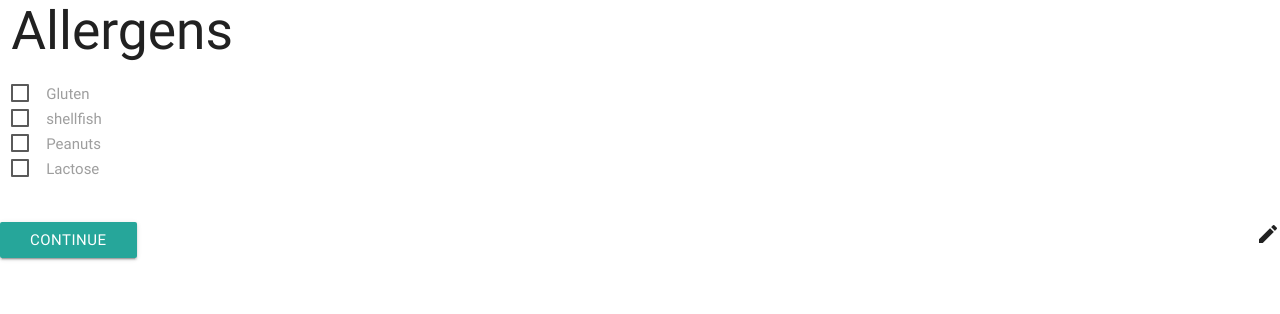
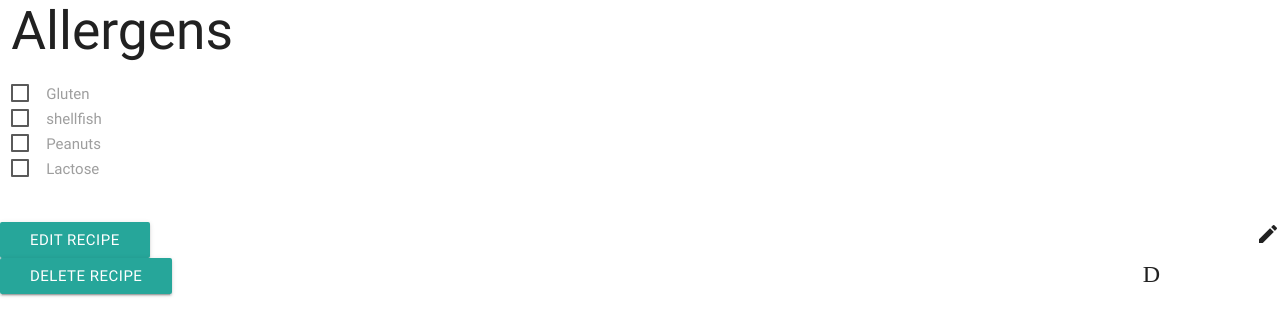
Before and after one commit to Daanivd/msp3, a Flask app: template templates/recipe.html in a window 1280 px wide. Shown: the part 506-820 px from the top of the page. Before the commit the page ends 767 px from the top, so only its background shows below. Run offline with Flask 2, Linux system fonts and the light colour scheme; the template is opened without the code that fills it: most values are stand-ins (such as "Sample title", 1, 10 or a date in 2020); some libraries are stand-ins or nearby versions.

Commit message:
added edit and delete functionality

```diff
--- a/app.py
+++ b/app.py
@@ -12,48 +12,51 @@ mongo = PyMongo(app)
 
 
 @app.route('/')
-@app.route('/search')
+@app.route('/recipes')
 def recipes():
       return render_template("recipes.html", recipes=mongo.db.recipes.find())
 
+
 @app.route('/recipes/<recipe_id>')
 def view_recipe(recipe_id):
-
-    #views = mongo.db.recipes.find_one({"_id": ObjectId(recipe_id)}, {"views": 1, "_id":0})
-    #views = int(views) + 1
-
-    #
     the_recipe =  mongo.db.recipes.find_one({"_id": ObjectId(recipe_id)})
     views = the_recipe['views']
     views = views + 1
     mongo.db.recipes.update_one({"_id": ObjectId(recipe_id)}, {"$set": {"views": views}})
     return render_template('recipe.html', recipe=the_recipe, views=views)
 
+
 @app.route('/create')
 def create():
      return render_template('create.html', types=mongo.db.type.find())
 
-@app.route('/alter/<recipe_id>')
-def alter(recipe_id):
+@app.route('/edit/<recipe_id>')
+def edit(recipe_id):
      the_recipe =  mongo.db.recipes.find_one({"_id": ObjectId(recipe_id)})
      recipes = mongo.db.recipes
-     return render_template('alter.html', recipe=the_recipe)
+     return render_template('edit.html', recipe=the_recipe)
 
-#@app.route('/change_recipe/<recipe_id>', methods=['POST'])
-#def change_recipe(recipe_id):
-#     the_recipe =  mongo.db.recipes.find_one({"_id": ObjectId(recipe_id)})
-#     directions = request.form['directions']
-#     recipeName = request.form['recipe_name']
-#     ingredients =  request.form.getlist('ingredients')
-#     allergens = request.form.getlist('allergens')
-#     keywords = request.form.getlist('keywords')
-#     the_recipe.update_one({'name': recipeName, 'ingredients': ingredients, 'allergens': allergens, 'keywords': keywords})
-#
+@app.route('/submit_edit/<recipe_id>', methods=['GET','POST'])
+def submit_edit(recipe_id):
+    #recipe_id = request.form['_id']
+
+    directions = request.form['directions']
+    recipeName = request.form['recipe_name']
+    ingredients =  request.form.getlist('ingredients')
+    allergens = request.form.getlist('allergens')
+    keywords = request.form.getlist('keywords')
+    mongo.db.recipes.update_one({"_id": ObjectId(recipe_id)}, {"$set": {'recipeName': recipeName, 'ingredients': ingredients, 'directions': directions, 'allergens': allergens, 'keywords': keywords}})
+    the_recipe = mongo.db.recipes.find_one({"_id": ObjectId(recipe_id)})
+    views = the_recipe['views']
+    views = views + 1
+    return redirect(url_for('recipes', ))
 
 
-@app.route('/delete')
-def delete():
-     return render_template('delete.html')
+@app.route('/delete/<recipe_id>')
+def delete(recipe_id):
+     #recipe_id = request.form['_id']
+     mongo.db.recipes.delete_one({"_id": ObjectId(recipe_id)})
+     return redirect(url_for('recipes'))
 
 @app.route('/add_recipe', methods=['POST'])
 def add_recipe():
@@ -66,7 +69,7 @@ def add_recipe():
     ingredients =  request.form.getlist('ingredients')
     allergens = request.form.getlist('allergens')
     keywords = request.form.getlist('keywords')
-    recipes.insert_one({'recipeName': recipeName, 'dateEntered': dateEntered, 'servings': servings, 'prepTime': prepTime, 'ingredients': ingredients, 'allergens': allergens, 'keywords': keywords, 'views': 0})
+    recipes.insert_one({'recipeName': recipeName, 'dateEntered': dateEntered, 'servings': servings, 'prepTime': prepTime, 'ingredients': ingredients, 'directions': directions, 'allergens': allergens, 'keywords': keywords, 'views': 0})
     return redirect(url_for('recipes'))
 
 @app.route('/search_recipe', methods=['POST'])
--- a/templates/recipe.html
+++ b/templates/recipe.html
@@ -109,9 +109,7 @@
 
 </div>
 </div>
-<div class="col s6 col m9">
 
-</div>
 
 
 
@@ -122,9 +120,15 @@
 <div class="row">
 
 
-    <form method="get" action="/edit/{{recipe._id}}">
-        <button class="btn waves-effect waves-light" type="submit">Continue</button>
+    <form method="GET" action="/edit/{{recipe._id}}">
+        <button class="btn waves-effect waves-light" type="submit">Edit Recipe</button>
         <i class="material-icons right">edit</i>
+    </form>
+
+    <form method="GET" action="{{ url_for('delete', recipe_id=recipe._id) }}">
+
+        <button class="btn waves-effect waves-light" type="submit">Delete Recipe</button>
+        <i class="material-icons right">Delete</i>
     </form>
 </div>
 
```
